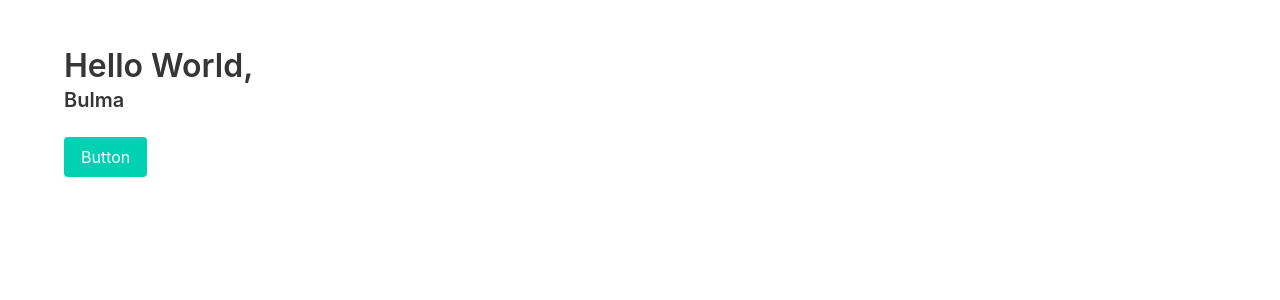
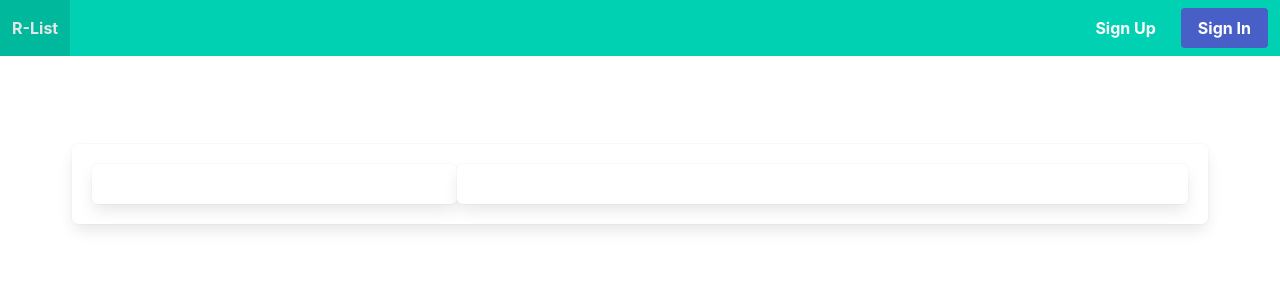
Before and after one commit to RiskyFeryansyahP/R-List-Client, a React (Create React App) app: page / in a window 1280 px wide. Shown: the top 300 px of the page. Built offline with nearby package versions, Linux system fonts and the light colour scheme.

Commit message:
adding navbar and box into index

```diff
--- a/src/index.tsx
+++ b/src/index.tsx
@@ -1,10 +1,18 @@
 import React from 'react';
 import ReactDOM from 'react-dom';
 import './index.scss';
-import App from './App';
+
+import Navbar from './components/navbar/navbar';
+import Box from './components/box/box'
+
 import * as serviceWorker from './serviceWorker';
 
-ReactDOM.render(<App />, document.getElementById('root'));
+ReactDOM.render(
+    <React.Fragment>
+        <Navbar />
+        <Box />
+    </React.Fragment>,
+    document.getElementById('root'));
 
 // If you want your app to work offline and load faster, you can change
 // unregister() to register() below. Note this comes with some pitfalls.
```
